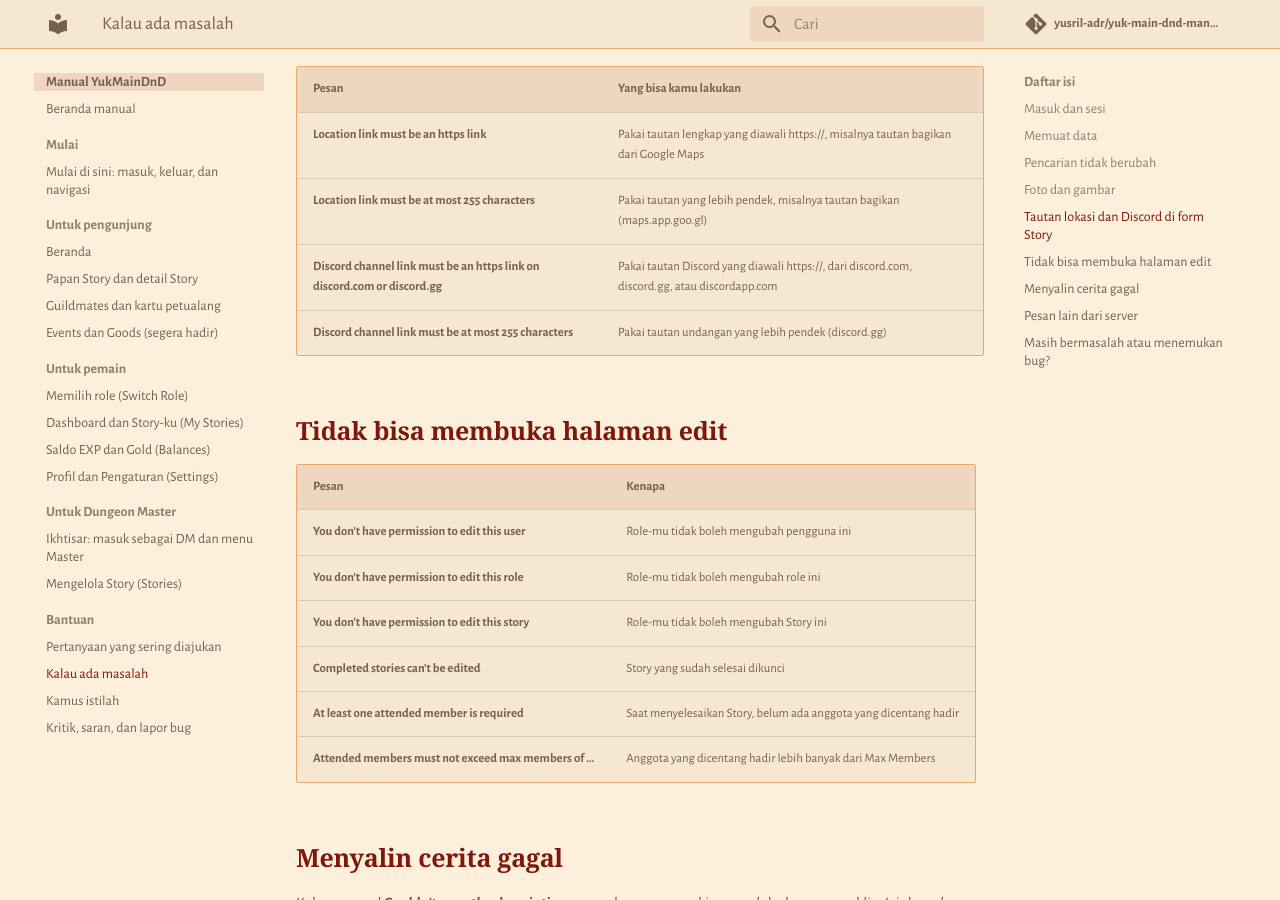
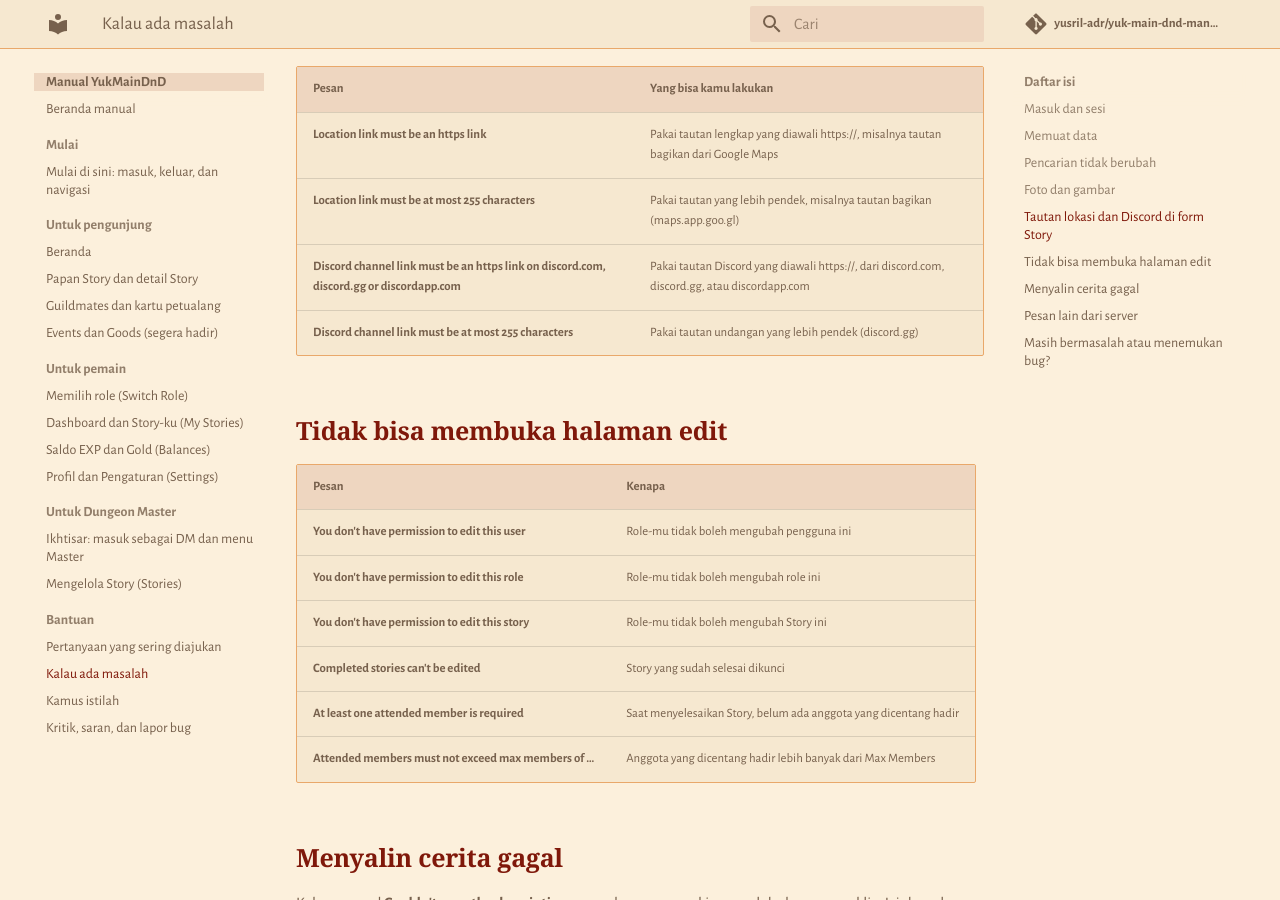
Before and after one commit to yusril-adr/yuk-main-dnd-manual, an MkDocs documentation site: the page built from docs/troubleshooting.md, in a window 1280 px wide and 900 px high, scrolled down 2124 px. Built offline with MkDocs 1.6.1 and Material for MkDocs 9.7.7, drawn with Linux system fonts in a browser that asks for light colours; some web fonts are replaced; comment, search, counter and statistics services are not loaded.

Commit message:
Update Discord link error message (app PR #66)

```diff
--- a/docs/troubleshooting.md
+++ b/docs/troubleshooting.md
@@ -49,7 +49,7 @@ Semua kolom pencarian baru bekerja setelah kamu mengetik minimal 3 karakter. Kal
 | --- | --- |
 | **Location link must be an https link** | Pakai tautan lengkap yang diawali https://, misalnya tautan bagikan dari Google Maps |
 | **Location link must be at most 255 characters** | Pakai tautan yang lebih pendek, misalnya tautan bagikan (maps.app.goo.gl) |
-| **Discord channel link must be an https link on discord.com or discord.gg** | Pakai tautan Discord yang diawali https://, dari discord.com, discord.gg, atau discordapp.com |
+| **Discord channel link must be an https link on discord.com, discord.gg or discordapp.com** | Pakai tautan Discord yang diawali https://, dari discord.com, discord.gg, atau discordapp.com |
 | **Discord channel link must be at most 255 characters** | Pakai tautan undangan yang lebih pendek (discord.gg) |
 
 ## Tidak bisa membuka halaman edit
```
Also changed, not shown: docs/dungeon-master/story.md (+1 -1 lines).
